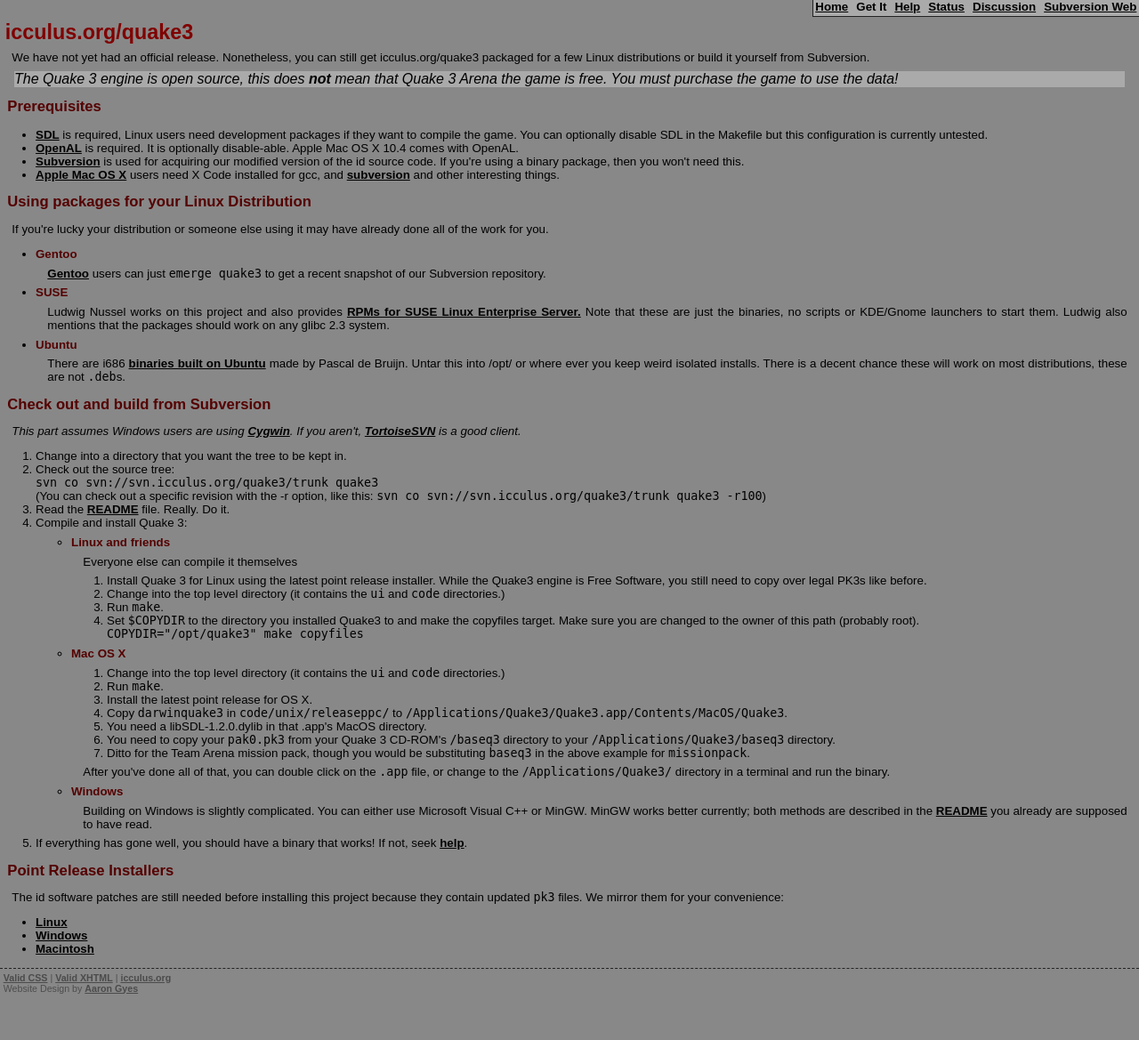
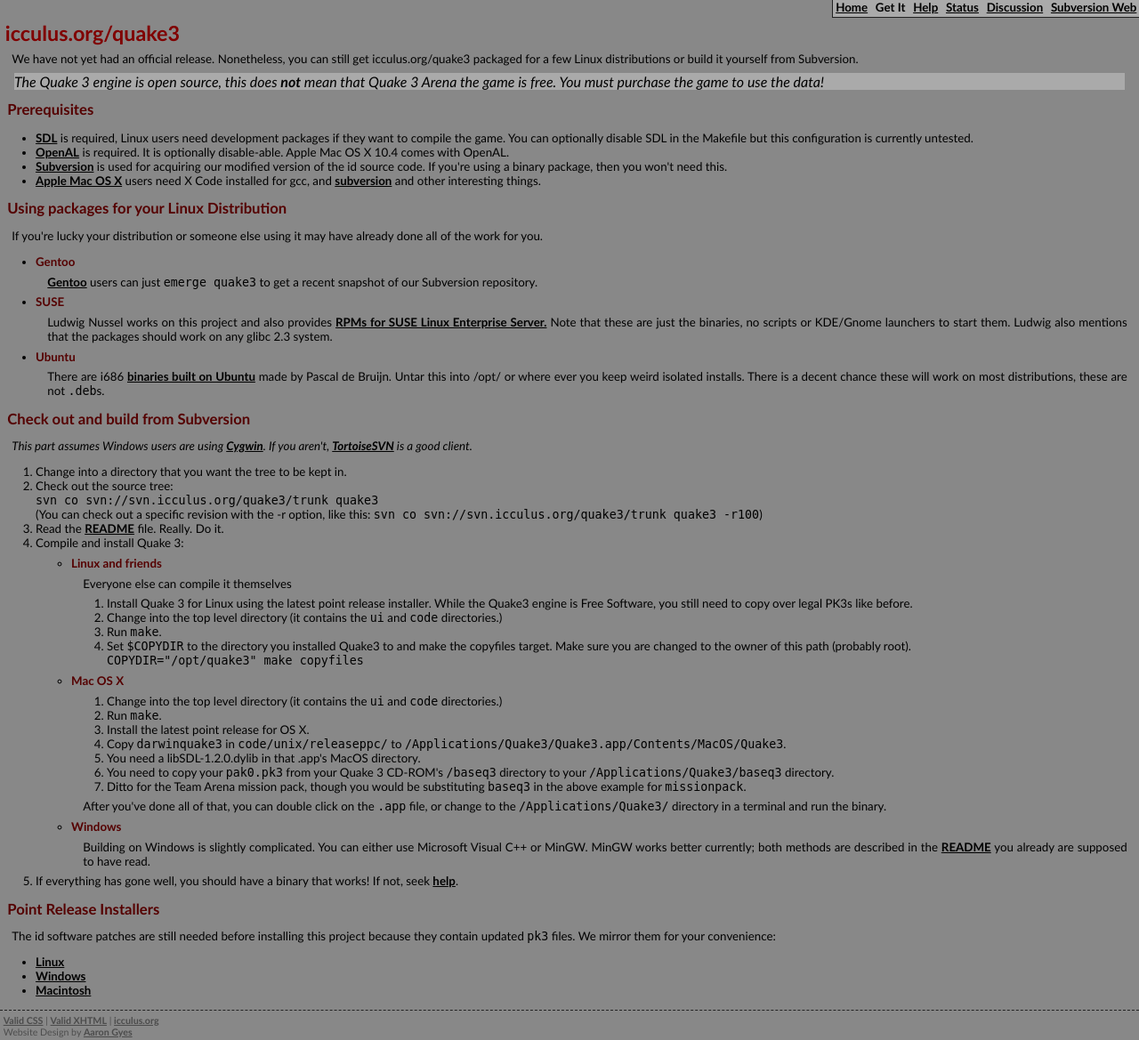
Before and after one commit to ariya/ioquake3, a PHP site: page /?page=get in a window 1280 px wide. Shown: the whole page at 89% size. Before the commit the page ends 1117 px from the top, so only its background shows below. Run offline with PHP 8.4, Linux system fonts and the light colour scheme; data that the repository does not hold is empty.

Commit message:
I must have been on crack when I typed, that, the font is called something else. Hopefully not everyone hates trebuchet now that it is the default.
git-svn-id: svn://svn.icculus.org/quake3/trunk@428 edf5b092-35ff-0310-97b2-ce42778d08ea

```diff
--- a/web/ioq3.css
+++ b/web/ioq3.css
@@ -1,5 +1,5 @@
 body, html {
-	font-family: "Trebuchet Sans MS", "Bitstream Vera Sans", sans-serif;
+	font-family: "Trebuchet MS", "Bitstream Vera Sans", sans-serif;
 	font-size: 10pt;
 	color: black;
 	background-color: #888;
```
